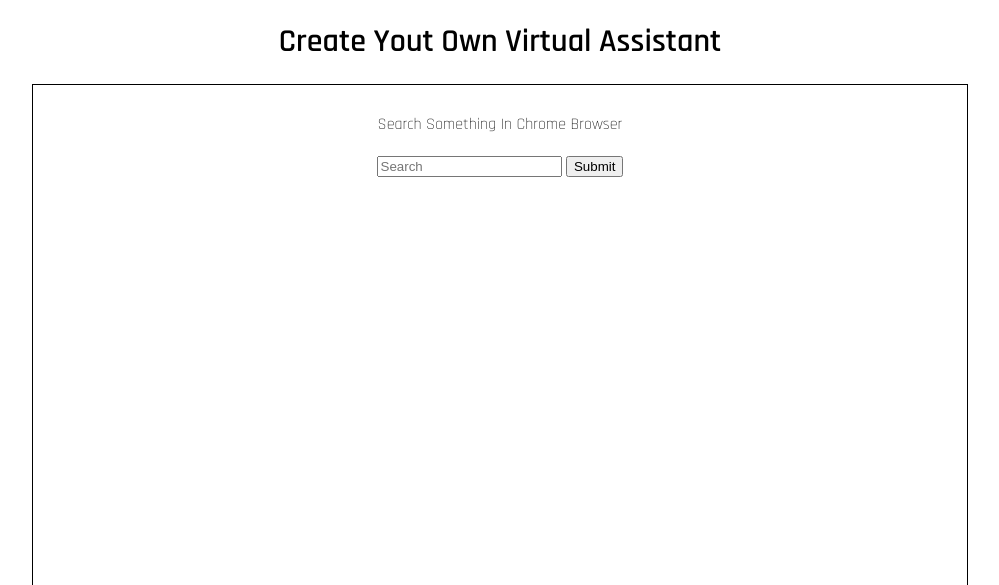
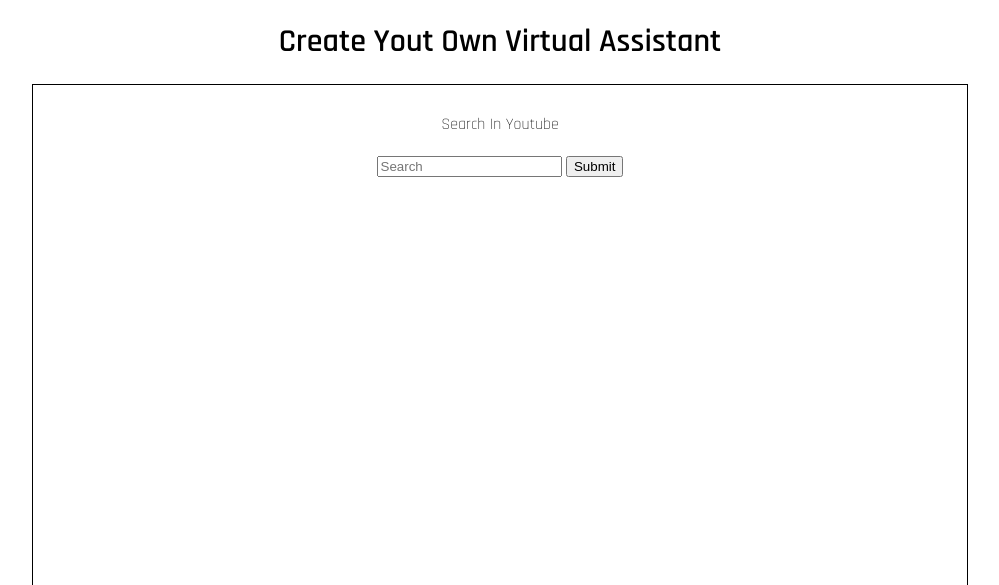
Before and after one commit to Shariar13/Lazy-Automation, a Django app: page /virtual_assistant in a window 1280 px wide. Shown: the part 86-671 px from the top of the page, without its empty margins (140-1139 px from the left). Run offline with Django 3.2, Linux system fonts and the light colour scheme.

Commit message:
update template

```diff
--- a/templates/virtual_assistant.html
+++ b/templates/virtual_assistant.html
@@ -21,9 +21,9 @@
     <h1 class="title"><b>Create Yout Own Virtual Assistant</b></h1>
     <div class="assistant">
 
-        <form action="{% url 'search_youtube' %}" method="GET">
+        <form action="{% url 'search_youtube' %}" method="POST">
             {% csrf_token %}
-            <label for="">Search Something In Chrome Browser</label>
+            <label for="">Search In Youtube</label>
             <br>
             <br>
             <input type="text" name="search" placeholder="Search">
```
